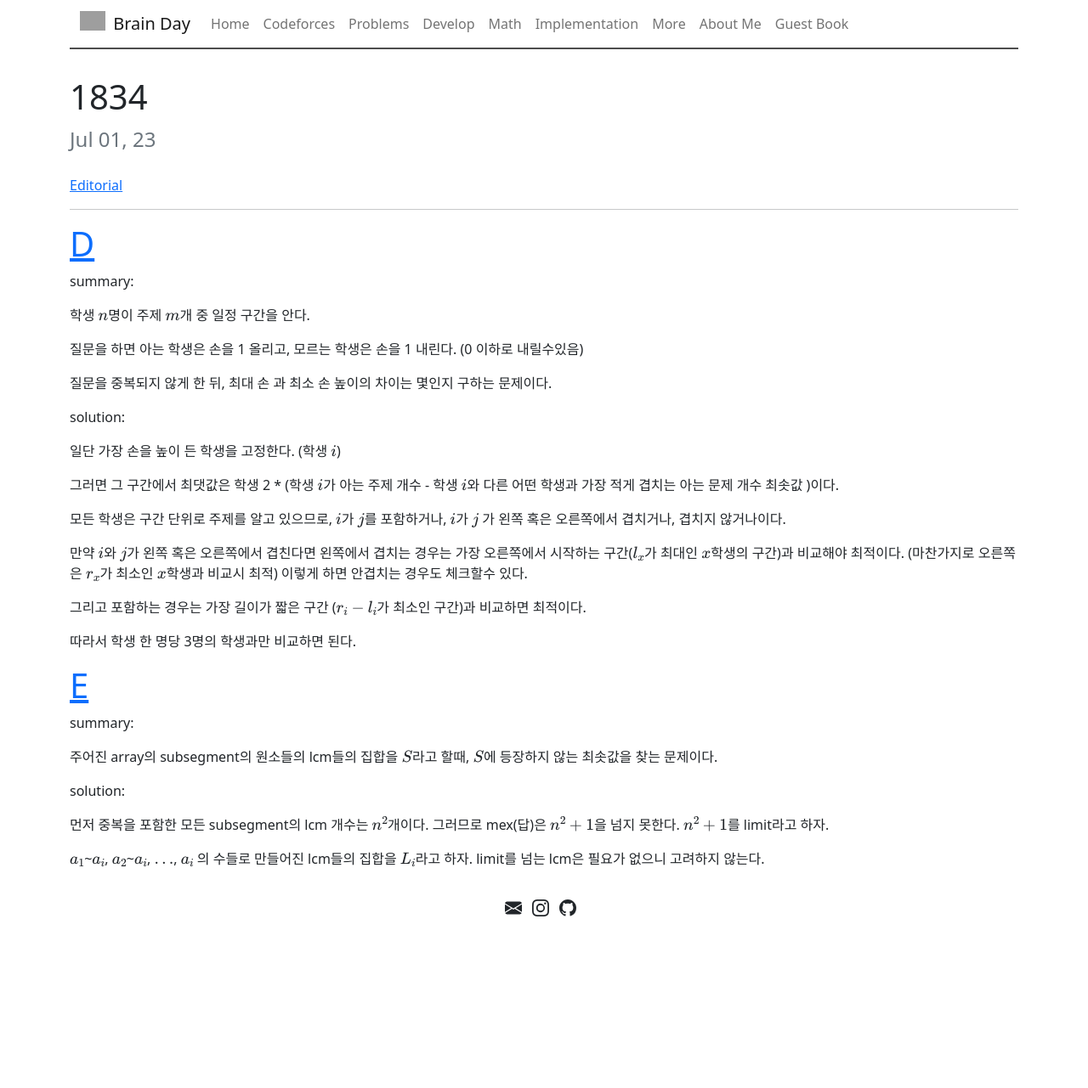
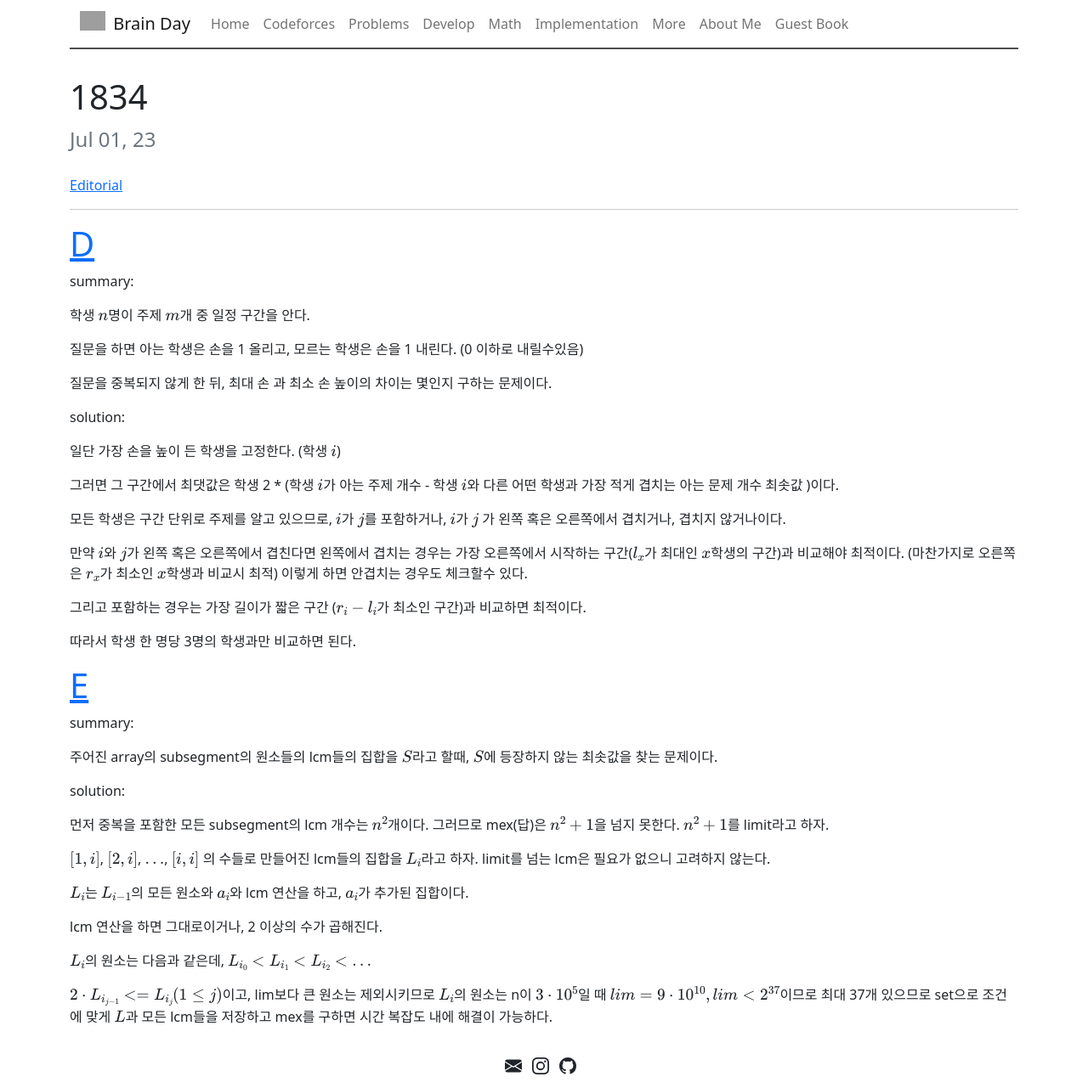
Before and after one commit to LEEYEONGJAE1/LEEYEONGJAE1.github.io, a Jekyll site: the page built from _posts/codeforces/2023/2023-07-01-1834.md, in a window 1280 px wide. Shown: the whole page at 85% size. Built offline with Jekyll 4.4.1, drawn with Linux system fonts in a browser that asks for light colours; formulas are drawn with MathJax 3; comment, search, counter and statistics services are not loaded; before the commit the page ends 1095 px from its top, so only the background shows below that; grey boxes are pictures that could not be loaded.

Commit message:
20220703

```diff
--- a/_posts/codeforces/2023/2023-07-01-1834.md
+++ b/_posts/codeforces/2023/2023-07-01-1834.md
@@ -41,4 +41,12 @@ solution:
 
 먼저 중복을 포함한 모든 subsegment의 lcm 개수는 $n^2$개이다. 그러므로 mex(답)은 $n^2+1$을 넘지 못한다. $n^2+1$를 limit라고 하자.
 
-$a_1$~$a_i$, $a_2$~$a_i$, $\dots$, $a_i$ 의 수들로 만들어진 lcm들의 집합을 $L_i$라고 하자. limit를 넘는 lcm은 필요가 없으니 고려하지 않는다.
+$[1,i]$, $[2,i]$, $\dots$, $[i,i]$ 의 수들로 만들어진 lcm들의 집합을 $L_i$라고 하자. limit를 넘는 lcm은 필요가 없으니 고려하지 않는다.
+
+$L_i$는 $L_{i-1}$의 모든 원소와 $a_i$와 lcm 연산을 하고, $a_i$가 추가된 집합이다.
+
+lcm 연산을 하면 그대로이거나, 2 이상의 수가 곱해진다.
+
+$L_i$의 원소는 다음과 같은데, $L_{i_0}< L_{i_1}< L_{i_2} < \dots $
+
+$2 \cdot L_{i_{j-1}} <= L_{i_j}(1\leq j)$이고, lim보다 큰 원소는 제외시키므로 $L_i$의 원소는 n이 $3 \cdot 10^5$일 때 $lim = 9 \cdot 10^{10}, lim < 2^{37}$이므로 최대 37개 있으므로 set으로 조건에 맞게 $L$과 모든 lcm들을 저장하고 mex를 구하면 시간 복잡도 내에 해결이 가능하다.
```
